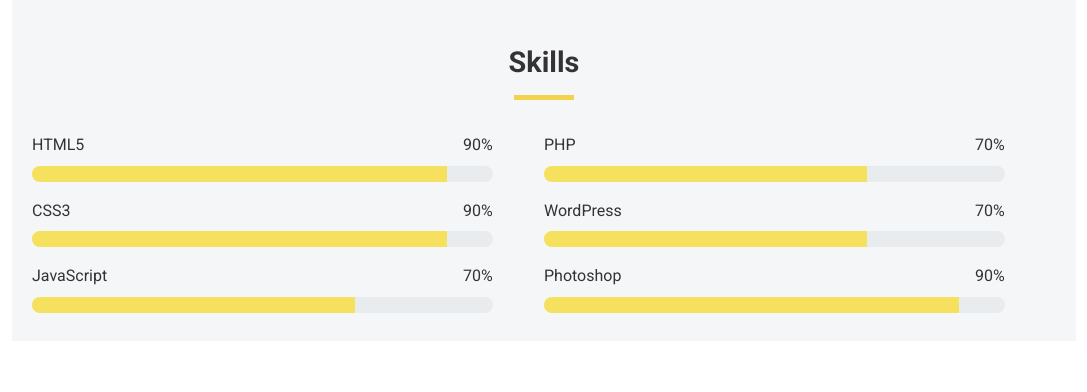
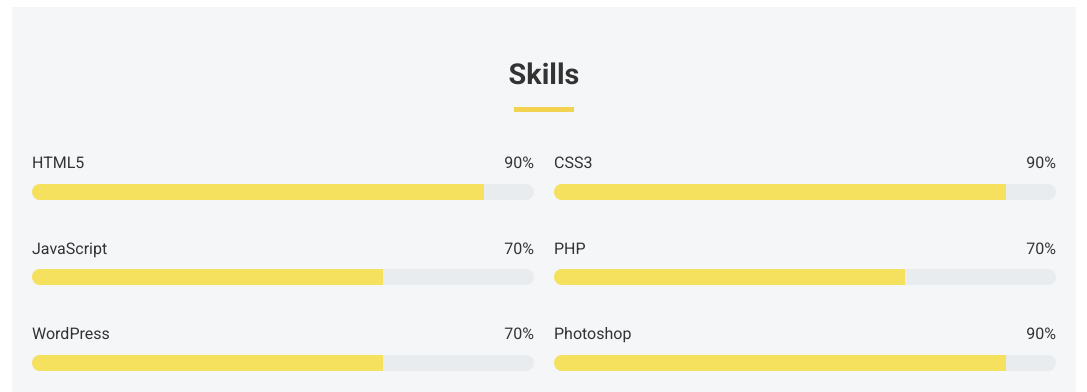
Before and after one commit to mohamedaynouni/mohamed-elaynouni-classname, a plain HTML site: page index.html in a window 1280 px wide. Shown: the part 1700-2092 px from the top of the page, without its empty margins (96-1183 px from the left). Drawn offline with Linux system fonts and the light colour scheme.

Commit message:
js added, created footer and skills

```diff
--- a/css/index.css
+++ b/css/index.css
@@ -59,7 +59,7 @@ a.logo {
 #About {
     background-color: #f5f6f8;
     text-align: center;
-    padding: 20px;
+    padding: 40px 20px 0px 20px;
     display: flex;
     max-width: 1020px;
     margin: 0px auto;
@@ -221,16 +221,15 @@ nav ul li a:hover {
     background-color: #f3d250;
     margin: 10px auto 0;
 }
-#Skills .Skills-1 {
-    flex: 0 0 auto;
-    width: 45%;
-    float: left;
+
+div#skillsSection {
+    display: grid
+;
+    grid-template-columns: repeat(auto-fit, minmax(49%, 2fr));
+    gap: 20px;
+    margin-top: 30px;
 }
-.Skills-2 {
-    flex: 0 0 auto;
-    width: 45%;
-    margin-left: 50%;
-}
+
 #Skills .py-1 {
     padding-top: .5rem !important;
     padding-bottom: .5rem !important;
@@ -396,7 +395,9 @@ figcaption p {
     font-size: 0.9rem;
     margin: 0;
 }
-
+figcaption a {
+    color: #027acc;
+}
 #Connect {
     background-color: #fff;
     padding: 20px;
@@ -554,7 +555,7 @@ footer {
         display: none;
         background-color: #fff;
         position: absolute;
-        top: 60px;
+        top: 40px;
         left: 0;
         width: 100%;
         box-shadow: 0 4px 6px rgba(0, 0, 0, 0.1);
--- a/index.html
+++ b/index.html
@@ -3,18 +3,18 @@
 <head>
     <meta charset="UTF-8">
     <meta name="viewport" content="width=device-width, initial-scale=1.0">
-    <meta name="description" content="A personal portfolio">
+    <meta name="description" content="Mohamed El aynouni portfolio">
     <meta name="author" content="Mohamed El aynouni">
     <link rel="stylesheet" href="css/index.css">
     <script src="js/script.js"></script>
     <link href="https://cdnjs.cloudflare.com/ajax/libs/font-awesome/6.0.0-beta3/css/all.min.css" rel="stylesheet">
-    <title>Mohamed's Portfolio</title>
+    <title>Mohamed El aynouni portfolio</title>
 </head>
 <body>
      <!-- Navigational Header -->
      <header>
         <div class="container">
-                <a class="logo" href="#">My Folio</a>
+                <a class="logo" href="index.html"><img src="img/logo.png" style="width: 100px; "></a>
                 <div class="toggle_btn" id="jeg_mobile_toggle">
                     <span></span>
                     <span></span>
@@ -118,46 +118,7 @@
         </section>
         <section id="Skills">
             <h2>Skills</h2>
-            <div class="Skills-1">
-                <div class="py-1">
-                    <div class="d-flex">HTML5<span>90%</span></div>
-                    <div class="progress my-1">
-                    <div class="progress-bar"  style="width: 90%" aria-valuemax="100"></div>
-                    </div>
-                </div>
-                <div class="py-1">
-                    <div class="d-flex">CSS3<span>90%</span></div>
-                    <div class="progress my-1">
-                    <div class="progress-bar"  style="width: 90%" aria-valuemax="100"></div>
-                    </div>
-                </div>
-                <div class="py-1">
-                    <div class="d-flex">JavaScript<span>70%</span></div>
-                    <div class="progress my-1">
-                    <div class="progress-bar"  style="width: 70%" aria-valuemax="100"></div>
-                    </div>
-                </div>
-           </div>
-           <div class="Skills-2">
-            <div class="py-1">
-                <div class="d-flex"> PHP <span>70%</span></div>
-                <div class="progress my-1">
-                <div class="progress-bar"  style="width: 70%" aria-valuemax="100"></div>
-                </div>
-            </div>
-            <div class="py-1">
-                <div class="d-flex">WordPress<span>70%</span></div>
-                <div class="progress my-1">
-                <div class="progress-bar"  style="width: 70%" aria-valuemax="100"></div>
-                </div>
-            </div>
-            <div class="py-1">
-                <div class="d-flex">Photoshop<span>90%</span></div>
-                <div class="progress my-1">
-                <div class="progress-bar"  style="width: 90%" aria-valuemax="100"></div>
-                </div>
-            </div>
-       </div>
+            <div id="skillsSection"></div>
         </section>
         <section id="Portfolio">
             <h2>Portfolio</h2>
@@ -166,21 +127,21 @@
                     <img src="img/site1.png" alt="Portfolio Item 1">
                     <figcaption>
                         <h4>FSJES Cours</h4>
-                        <p>www.fsjescours.com</p>
+                        <p><a href="https://www.fsjescours.com/">www.fsjescours.com</a></p>
                     </figcaption>
                 </div>
                 <div class="portfolio-item">
                     <img src="img/site2.png" alt="Portfolio Item 2">
                     <figcaption>
                         <h4>Analkhabar Newspaper</h4>
-                        <p>www.analkhabar.com</p>
+                        <p><a href="https://www.analkhabar.com/">www.analkhabar.com</a></p>
                     </figcaption>
                 </div>
                 <div class="portfolio-item">
                     <img src="img/site3.png" alt="Portfolio Item 3">
                     <figcaption>
                         <h4>Estifada Magazine</h4>
-                        <p>www.estifada.net</p>
+                        <p><a href="https://www.estifada.net/">www.estifada.net</a></p>
                     </figcaption>
                 </div>
             </div>
@@ -190,7 +151,7 @@
             <h2>Contact Me</h2>
             <div class="div-form">
                 <div class="form">
-                <form action="https://formspree.io/f/{your_form_id}" method="POST">
+                <form action="https://formspree.io/f/mjkkjobb" method="POST">
                     <div>
                         <label for="name">Name</label>
                         <input type="text" id="name" name="name" placeholder="Your Name" required>
@@ -222,10 +183,8 @@
         <footer>
             <div class="container">
                 <div class="footer-content">
-                <div class="footer-bottom">
-                    <p>&copy; 2024 Mohamed El Aynouni. All Rights Reserved.</p>
-                </div>
             </div>
+        <script src="js/index.js"></script>
         </footer>
 
 </body>
--- /dev/null
+++ b/js/index.js
@@ -0,0 +1,47 @@
+
+const today = new Date();
+const thisYear = today.getFullYear();
+
+// Create footer using the DOM
+const footer = document.querySelector("footer");
+const copyright = document.createElement("div");
+copyright.classList.add("footer-content");
+copyright.innerHTML = `&copy; Mohamed El Aynouni.  All Rights Reserved ${thisYear}`;
+
+
+footer.appendChild(copyright);
+
+// Create skills section using the DOM
+const skills = [
+  { name: "HTML5", level: 90 },
+  { name: "CSS3", level: 90 },
+  { name: "JavaScript", level: 70 },
+  { name: "PHP", level: 70 },
+  { name: "WordPress", level: 70 },
+  { name: "Photoshop", level: 90 },
+];
+
+// Select the skills section from HTML
+const skillsSection = document.getElementById("skillsSection");
+skills.forEach((skill) => {
+  const skillContainer = document.createElement("div");
+  skillContainer.classList.add("py-1");
+  const skillHeader = document.createElement("div");
+  skillHeader.classList.add("d-flex");
+  skillHeader.innerHTML = `${skill.name}<span>${skill.level}%</span>`;
+
+  // Create the progress container
+  const progressContainer = document.createElement("div");
+  progressContainer.classList.add("progress", "my-1");
+
+  // Create the progress bar with level
+  const progressBar = document.createElement("div");
+  progressBar.classList.add("progress-bar");
+  progressBar.style.width = `${skill.level}%`;
+  progressBar.setAttribute("aria-valuemax", "100");
+
+  progressContainer.appendChild(progressBar);
+  skillContainer.appendChild(skillHeader);
+  skillContainer.appendChild(progressContainer);
+  skillsSection.appendChild(skillContainer);
+});
```
Also changed, not shown: img/logo.png (added).
